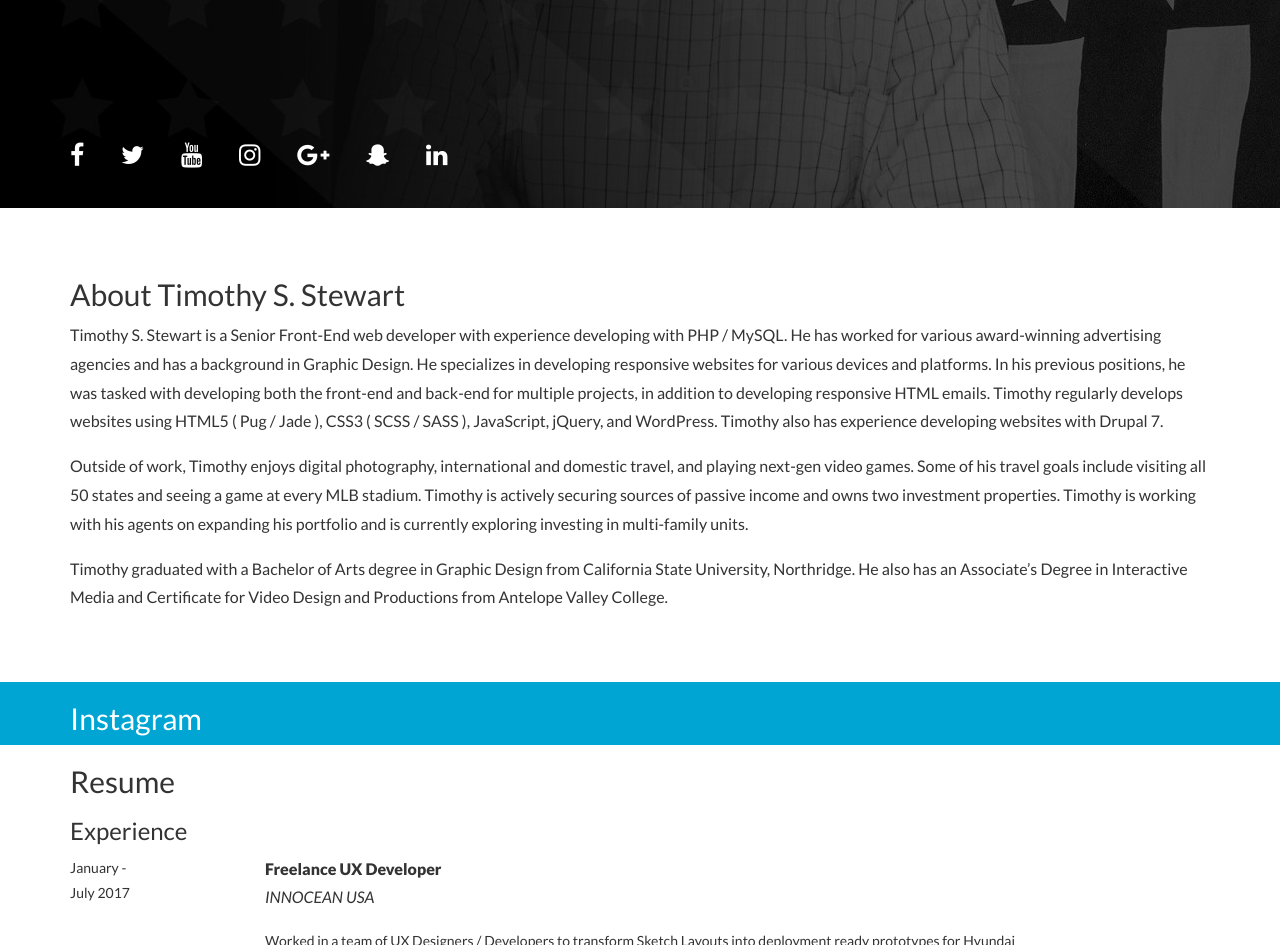
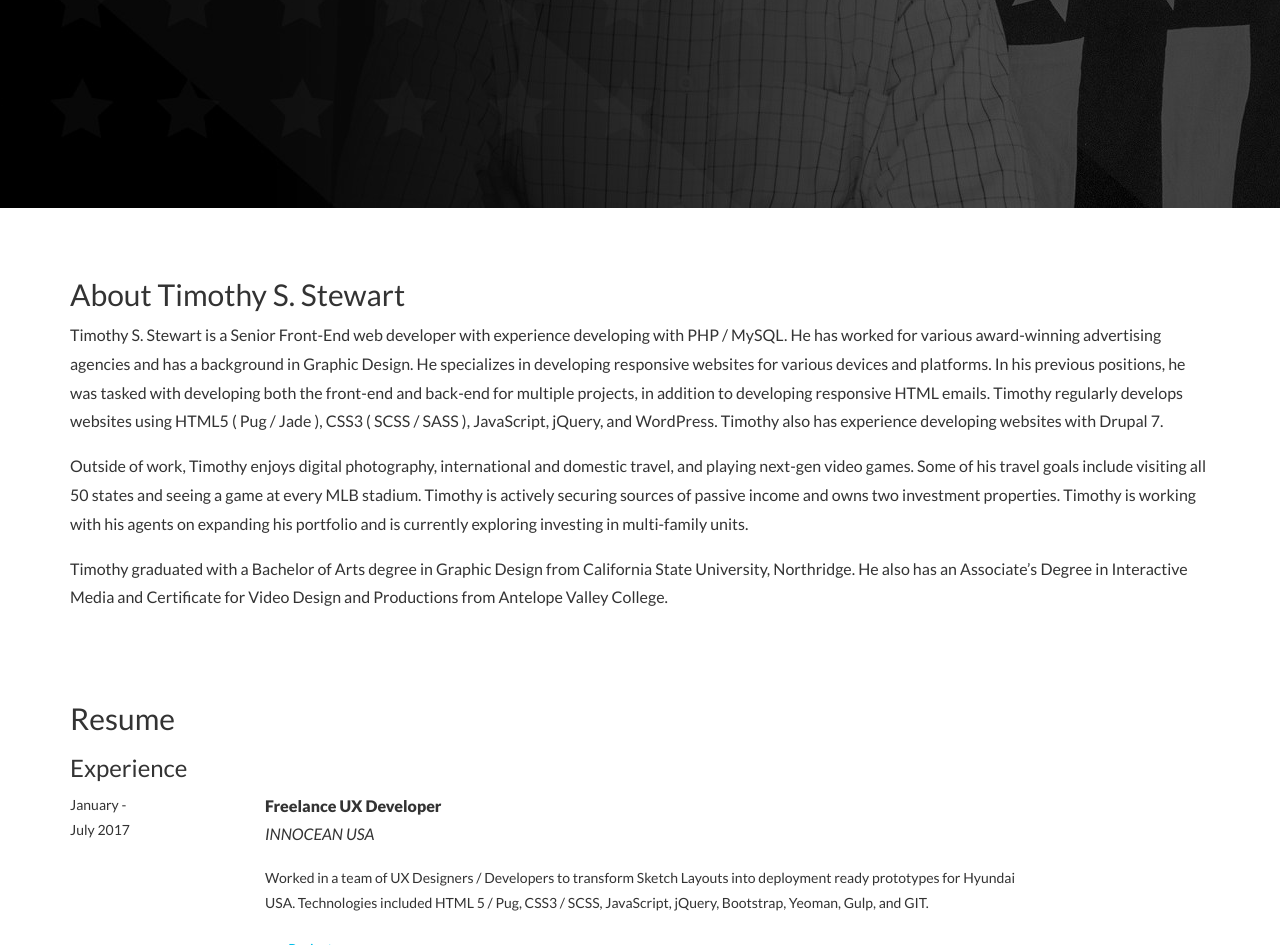
Before and after one commit to timothysstewart/timothysstewart.github.io, a plain HTML site: page index.html in a window 1280 px wide. Shown: the part 560-1505 px from the top of the page. Drawn offline with nearby package versions, Linux system fonts and the light colour scheme; a script that the page names is missing; a web font is replaced by a local one.

Commit message:
Hide social / Instafeed

```diff
--- a/index.html
+++ b/index.html
@@ -26,7 +26,7 @@
         </div>
       </div>
       <div class="social">
-        <ul class="list-inline">
+        <ul class="list-inline" style="display: none;">
           <li><a href="https://www.facebook.com/Timothy.S.Stewart" target="_blank"><i class="fa fa-facebook" aria-hidden="true"></i></a></li>
           <li><a href="https://twitter.com/timothysstewart" target="_blank"><i class="fa fa-twitter" aria-hidden="true"></i></a></li>
           <li><a href="https://www.youtube.com/channel/UCCpMZfWdHmW1ACU0H9qxJZg" target="_blank"><i class="fa fa-youtube" aria-hidden="true"></i></a></li>
@@ -49,7 +49,7 @@
         <p>Timothy graduated with a Bachelor of Arts degree in Graphic Design from California State University, Northridge. He also has an Associate’s Degree in Interactive Media and Certificate for Video Design and Productions from Antelope Valley College.</p>
       </div>
     </section>
-    <section class="photos hidden-print">
+    <section class="photos hidden-print" style="display: none;">
       <div class="container">
         <header>
           <h2>Instagram
```
